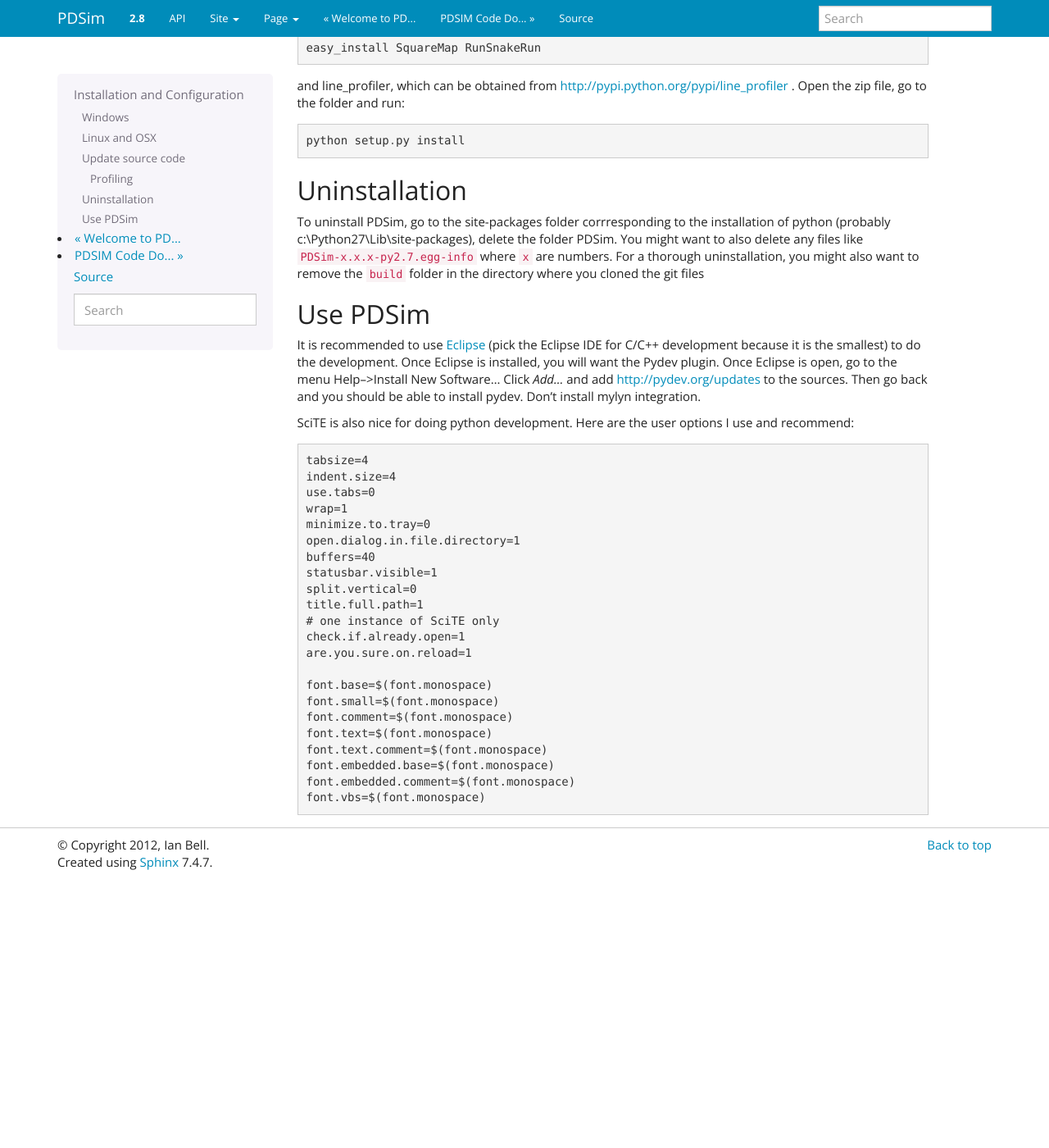
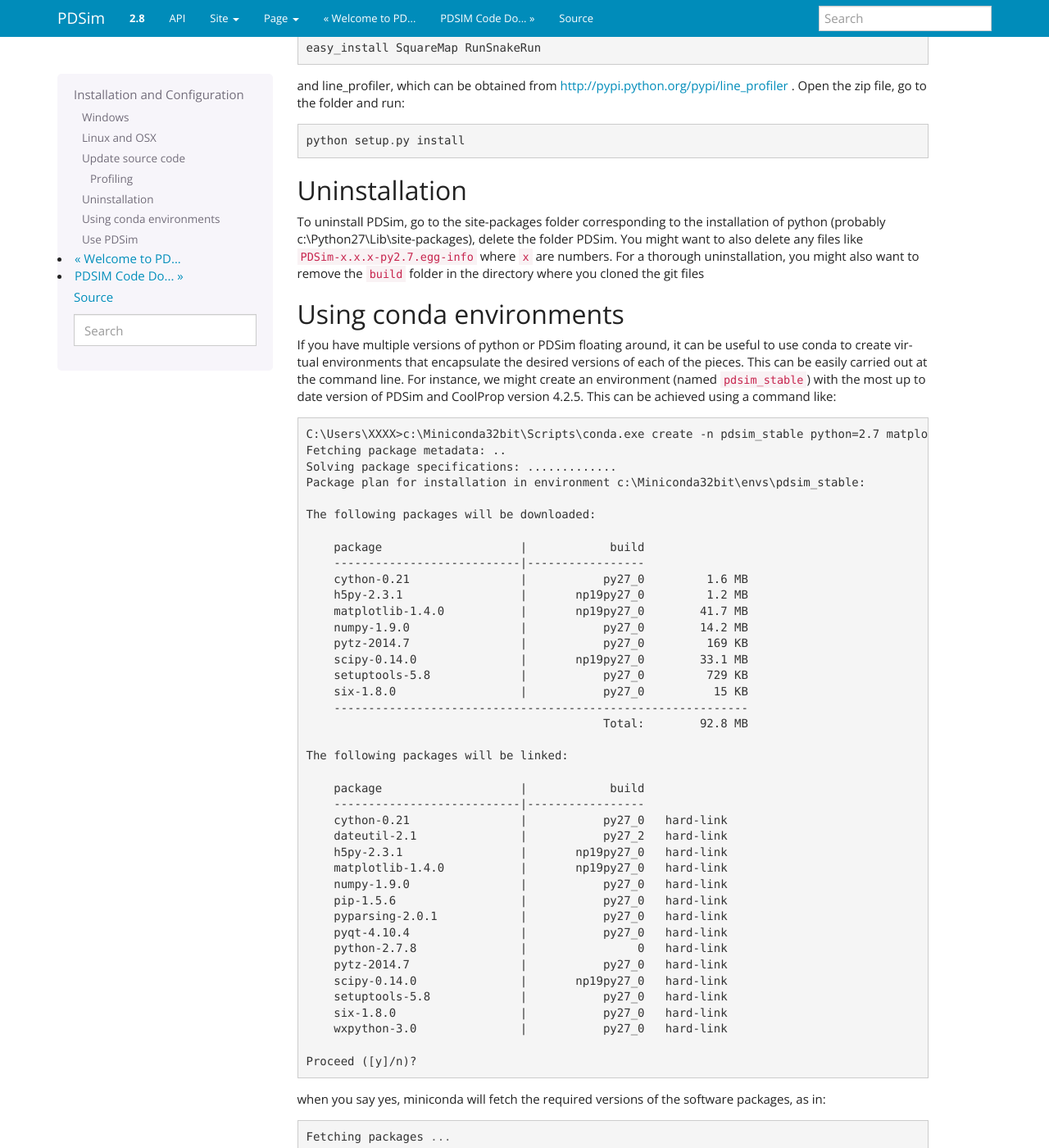
Before and after one commit to ibell/pdsim, a Sphinx documentation site: the page built from doc/install_build.rst, in a window 1280 px wide and 1400 px high, scrolled down 3211 px. Shown: the whole window at 82% size. Built offline with Sphinx 7.4.7, drawn with Linux system fonts in a browser that asks for light colours; pages that are not in the unit, such as notebooks, are missing from menus; before the commit the page ends 4284 px from its top, so only the background shows below that; some of the changed text lies outside the part shown.

Commit message:
Added conda instructions
Signed-off-by: Ian Bell <ian.h.bell@gmail.com>

```diff
--- a/doc/install_build.rst
+++ b/doc/install_build.rst
@@ -169,7 +169,108 @@
 Uninstallation
 ==============
 
-To uninstall PDSim, go to the site-packages folder corrresponding to the installation of python (probably c:\\Python27\\Lib\\site-packages), delete the folder PDSim.  You might want to also delete any files like ``PDSim-x.x.x-py2.7.egg-info`` where ``x`` are numbers.  For a thorough uninstallation, you might also want to remove the ``build`` folder in the directory where you cloned the git files
+To uninstall PDSim, go to the site-packages folder corresponding to the installation of python (probably c:\\Python27\\Lib\\site-packages), delete the folder PDSim.  You might want to also delete any files like ``PDSim-x.x.x-py2.7.egg-info`` where ``x`` are numbers.  For a thorough uninstallation, you might also want to remove the ``build`` folder in the directory where you cloned the git files
+
+Using conda environments
+========================
+
+If you have multiple versions of python or PDSim floating around, it can be useful to use conda to create virtual environments that encapsulate the desired versions of each of the pieces.  This can be easily carried out at the command line.  For instance, we might create an environment (named ``pdsim_stable``) with the most up to date version of PDSim and CoolProp version 4.2.5.  This can be achieved using a command like::
+
+    C:\Users\XXXX>c:\Miniconda32bit\Scripts\conda.exe create -n pdsim_stable python=2.7 matplotlib numpy scipy h5py cython pip wxpython
+    Fetching package metadata: ..
+    Solving package specifications: .............
+    Package plan for installation in environment c:\Miniconda32bit\envs\pdsim_stable:
+
+    The following packages will be downloaded:
+
+        package                    |            build
+        ---------------------------|-----------------
+        cython-0.21                |           py27_0         1.6 MB
+        h5py-2.3.1                 |       np19py27_0         1.2 MB
+        matplotlib-1.4.0           |       np19py27_0        41.7 MB
+        numpy-1.9.0                |           py27_0        14.2 MB
+        pytz-2014.7                |           py27_0         169 KB
+        scipy-0.14.0               |       np19py27_0        33.1 MB
+        setuptools-5.8             |           py27_0         729 KB
+        six-1.8.0                  |           py27_0          15 KB
+        ------------------------------------------------------------
+                                               Total:        92.8 MB
+
+    The following packages will be linked:
+
+        package                    |            build
+        ---------------------------|-----------------
+        cython-0.21                |           py27_0   hard-link
+        dateutil-2.1               |           py27_2   hard-link
+        h5py-2.3.1                 |       np19py27_0   hard-link
+        matplotlib-1.4.0           |       np19py27_0   hard-link
+        numpy-1.9.0                |           py27_0   hard-link
+        pip-1.5.6                  |           py27_0   hard-link
+        pyparsing-2.0.1            |           py27_0   hard-link
+        pyqt-4.10.4                |           py27_0   hard-link
+        python-2.7.8               |                0   hard-link
+        pytz-2014.7                |           py27_0   hard-link
+        scipy-0.14.0               |       np19py27_0   hard-link
+        setuptools-5.8             |           py27_0   hard-link
+        six-1.8.0                  |           py27_0   hard-link
+        wxpython-3.0               |           py27_0   hard-link
+
+    Proceed ([y]/n)?
+
+when you say yes, miniconda will fetch the required versions of the software packages, as in::
+
+    Fetching packages ...
+    cython-0.21-py 100% |###############################| Time: 0:00:02 654.50 kB/s
+    h5py-2.3.1-np1 100% |###############################| Time: 0:00:01   1.27 MB/s
+    matplotlib-1.4 100% |###############################| Time: 0:00:29   1.49 MB/s
+    numpy-1.9.0-py 100% |###############################| Time: 0:00:10   1.47 MB/s
+    pytz-2014.7-py 100% |###############################| Time: 0:00:00 362.89 kB/s
+    scipy-0.14.0-n 100% |###############################| Time: 0:00:21   1.59 MB/s
+    setuptools-5.8 100% |###############################| Time: 0:00:01 738.79 kB/s
+    six-1.8.0-py27 100% |###############################| Time: 0:00:00 181.98 kB/s
+    Extracting packages ...
+    [      COMPLETE      ] |#################################################| 100%
+    Linking packages ...
+    [      COMPLETE      ] |#################################################| 100%
+    #
+    # To activate this environment, use:
+    # > activate pdsim_stable
+    #
+
+To activate this new environment, you do::
+
+    C:\Users\XXXX>c:\Miniconda32bit\Scripts\activate pdsim_stable
+    Activating environment "pdsim_stable"...
+
+    [pdsim_stable] C:\Users\XXXX>
+
+Normally you would just do ``activate pdsim_stable``, but on my machine, the default miniconda is 64-bit and it gets all confused if you don't call the activate script directly.  Once the environment has been populated, you can pull in the remaining packages using pip::
+
+    [pdsim_stable] C:\Users\Belli>pip install CoolProp==4.2.5 cx_Freeze glob2
+    Downloading/unpacking CoolProp==4.2.5
+    Downloading/unpacking cx-Freeze
+    Downloading/unpacking glob2
+      Downloading glob2-0.4.1.tar.gz
+      Running setup.py (path:c:\users\belli\appdata\local\temp\pip_build_Belli\glob2\setup.py) egg_info for package glob2
+
+    Installing collected packages: CoolProp, cx-Freeze, glob2
+      Running setup.py install for glob2
+
+    Successfully installed CoolProp cx-Freeze glob2
+    Cleaning up...
+
+And you can check that the right things are setup by doing::
+
+    [pdsim_stable] C:\Users\Belli>python
+    Python 2.7.8 |Continuum Analytics, Inc.| (default, Jul  2 2014, 15:13:35) [MSC v.1500 32 bit (Intel)] on win32
+    Type "help", "copyright", "credits" or "license" for more information.
+    Anaconda is brought to you by Continuum Analytics.
+    Please check out: http://continuum.io/thanks and https://binstar.org
+    >>> import CoolProp
+    >>> CoolProp.__file__
+    'c:\\Miniconda32bit\\envs\\pdsim_stable\\lib\\site-packages\\CoolProp\\__init__.pyc'
+
+The path should be to a file in your ``envs`` folder of the miniconda installation.
 
 .. _Use-PDSim:
 
```
